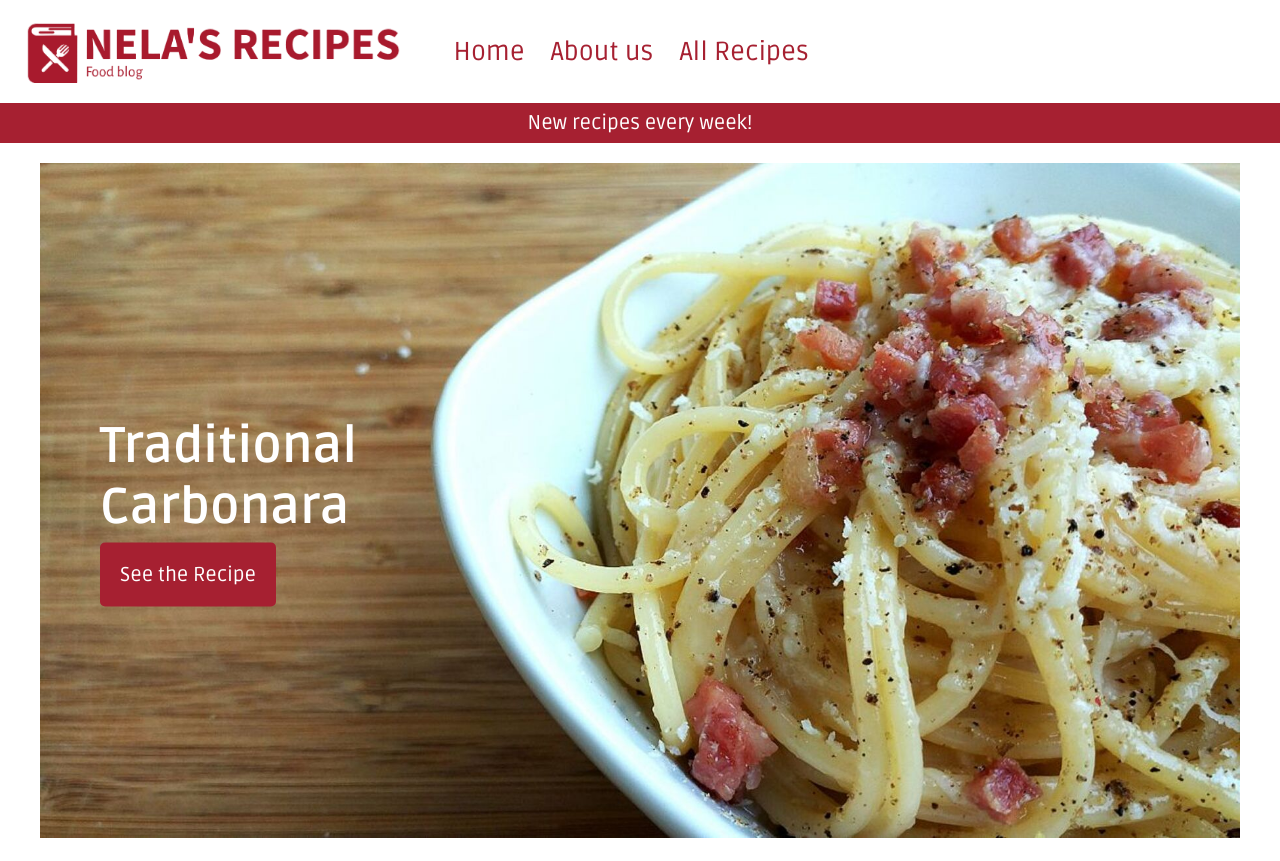
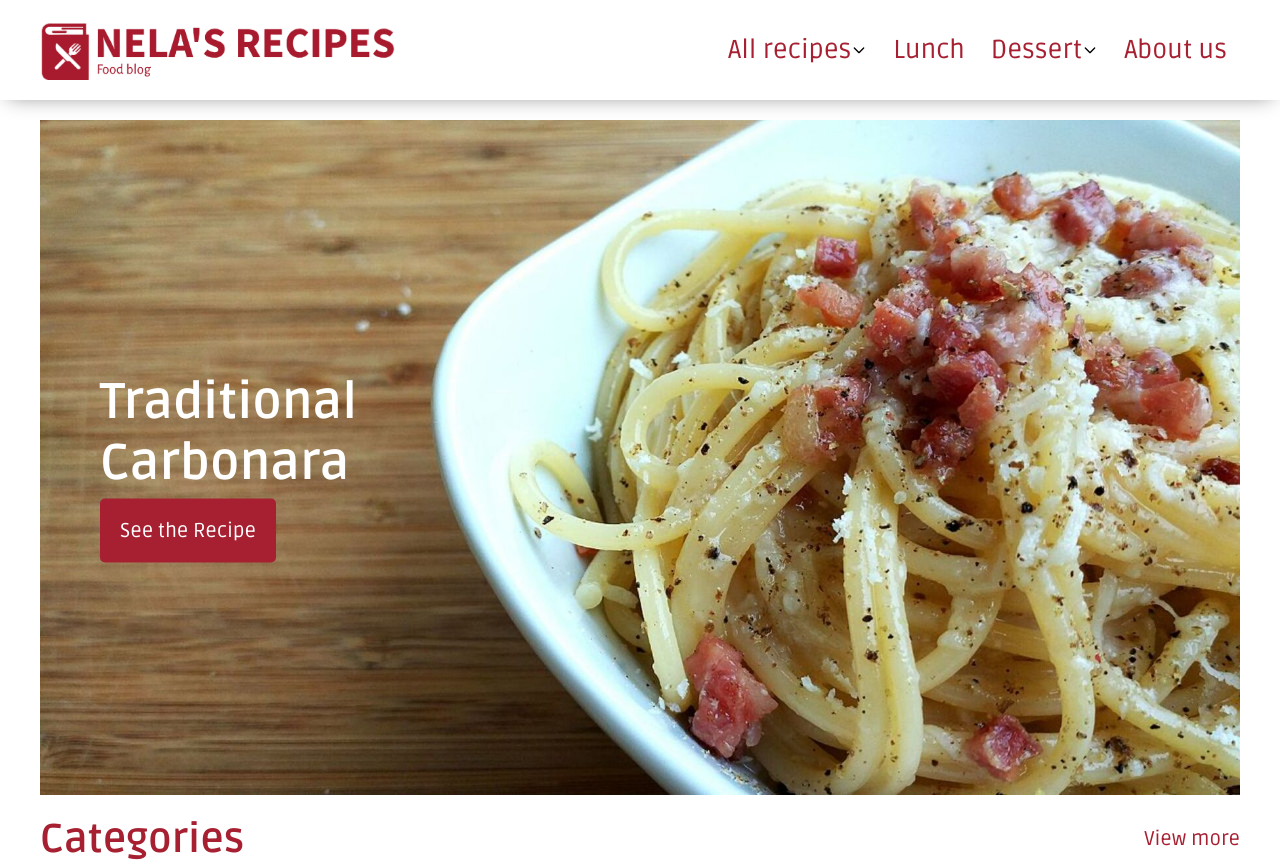
Before and after one commit to XicoCorreia/RecipeWebsite, an Angular app: page / in a window 1280 px wide. Shown: the top 861 px of the page. Built offline with nearby package versions, Linux system fonts and the light colour scheme.

Commit message:
Header changes

```diff
--- a/src/app/header/header.component.css
+++ b/src/app/header/header.component.css
@@ -1,18 +1,27 @@
+header{
+  box-shadow: 0 4px 20px -8px gray;
+}
 .container{
-  margin: 1em 2%;
+  margin: 0 auto;
+  max-width: 1200px;
   display: flex;
-  position: sticky;
+  position: relative;
   align-items: center;
 }
 
 #icon{
   display: block;
-  width: 100%;
-  height: auto;
+  height: 5em;
+  width: auto;
+  padding: 1em 0;
 }
 
 #icon_route{
   max-width: 375px;
+}
+
+nav{
+  margin-left: auto;
 }
 
 nav ul{
@@ -22,69 +31,40 @@ nav ul{
 nav ul li{
     display: inline-block;
 }
-nav ul li a{
+.navb{
     padding: 0.5em;
     color:#a62031;
     font-size: 1.3em;
+    display: flex; /* Set display to flex */
+    align-items: center;
+}
+.navb:hover{
+  color: white;
+  background-color: #a62031;
 }
 
-.menu{
+
+.dropdown {
+  position: relative;
+  display: inline-block;
+}
+
+.dropdown-content {
+  display: none;
+  position: absolute;
+  background-color: #f1f1f1;
+  min-width: 160px;
+  box-shadow: 0px 8px 16px 0px rgba(0,0,0,0.2);
+  z-index: 1;
+}
+
+.dropdown-content a {
+  color: black;
+  padding: 12px 16px;
+  text-decoration: none;
   display: block;
 }
 
-#line{
-  position: relative;
-  background-color: #a62031;
-  color:white;
-  height: 2em;
-  text-align: center;
+.dropdown-content a:hover {background-color: #ddd;}
 
-}
-
-p{
-  margin: 0;
-  height: 2em;
-  line-height: 2em;
-}
-
-#search{
-  margin-left: auto;
-  margin-right: 1%;
-  width: 300px;
-  height: 44px;
-  box-sizing: border-box;
-  border-style: solid;
-  border-radius: 25px;
-  border-color: #a62031;
-  border-width: 0.5px;
-  display: flex;
-  flex-direction: row;
-  align-items: center;
-  display: none; /* hidden */
-}
-input {
-  all: unset;
-  font: 16px system-ui;
-  color: #a62031;
-  height: 100%;
-  width: 100%;
-  padding: 6px 10px;
-}
-::placeholder {
-  color: #a62031;
-  opacity: 0.7;
-}
-button {
-  all: unset;
-  cursor: pointer;
-  width: 44px;
-  height: 44px;
-}
-
-svg {
-  color: #a62031;
-  fill: currentColor;
-  width: 44px;
-  height: 44px;
-  padding: 10px;
-}
+.dropdown:hover .dropdown-content {display: block;}
--- a/src/app/header/header.component.html
+++ b/src/app/header/header.component.html
@@ -5,25 +5,35 @@
         </a>
     <nav>
         <ul>
+
             <li>
-                <a href="#" routerLink="/">Home</a>
+                <div class="dropdown">
+                    <a href="#" class="navb" routerLink="/recipes">All recipes                       <svg width="16" height="16" viewBox="0 0 24 24" fill="none" xmlns="http://www.w3.org/2000/svg">
+                        <path d="M19 9L12 16L5 9" stroke="black" stroke-width="2" stroke-linecap="round" stroke-linejoin="round"/>
+                    </svg></a>
+                    <div class="dropdown-content">
+                      <a href="#">Link 1</a>
+                    </div>
+                  </div>
             </li>
             <li>
-                <a href="#" routerLink="/about-us">About us</a>
+                <a href="#" class="navb" routerLink="/lunch">Lunch</a>
             </li>
             <li>
-                <a href="#" routerLink="/recipes">All Recipes</a>
+                <div class="dropdown">
+                    <a href="#" class="navb" routerLink="/dessert">Dessert
+                        <svg width="16" height="16" viewBox="0 0 24 24" fill="none" xmlns="http://www.w3.org/2000/svg">
+                        <path d="M19 9L12 16L5 9" stroke="black" stroke-width="2" stroke-linecap="round" stroke-linejoin="round"/>
+                    </svg></a>
+                    <div class="dropdown-content">
+                      <a href="#">Link 1</a>
+                    </div>
+                  </div>
+            </li>
+            <li>
+                <a href="#" class="navb" routerLink="/about-us">About us</a>
             </li>
         </ul>
     </nav>
-    <form id="search" role="search">
-        <input type="search" id="query" name="q"
-         placeholder="I'm craving..."
-         aria-label="Search through site content">
-         <button>
-            <svg viewBox="0 0 1024 1024"><path class="path1" d="M848.471 928l-263.059-263.059c-48.941 36.706-110.118 55.059-177.412 55.059-171.294 0-312-140.706-312-312s140.706-312 312-312c171.294 0 312 140.706 312 312 0 67.294-24.471 128.471-55.059 177.412l263.059 263.059-79.529 79.529zM189.623 408.078c0 121.364 97.091 218.455 218.455 218.455s218.455-97.091 218.455-218.455c0-121.364-103.159-218.455-218.455-218.455-121.364 0-218.455 97.091-218.455 218.455z"></path></svg>
-          </button>
-      </form>
     </div>
-    <div id="line"><p>New recipes every week!</p></div>
 </header>
```
